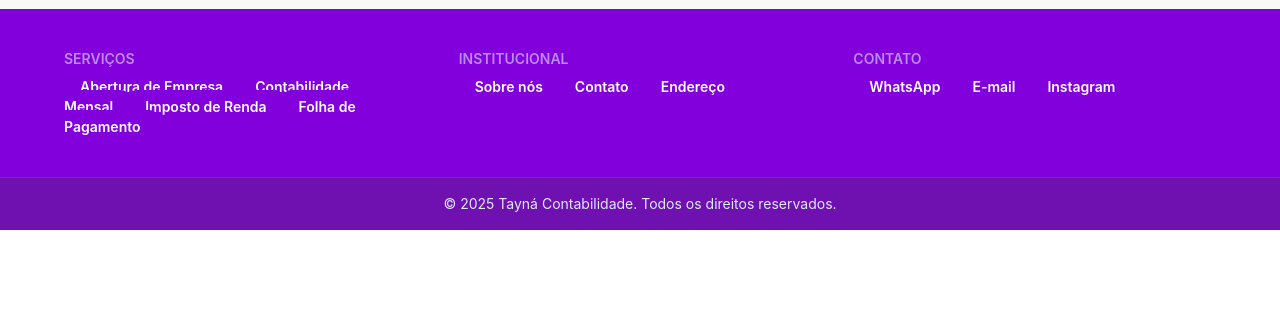
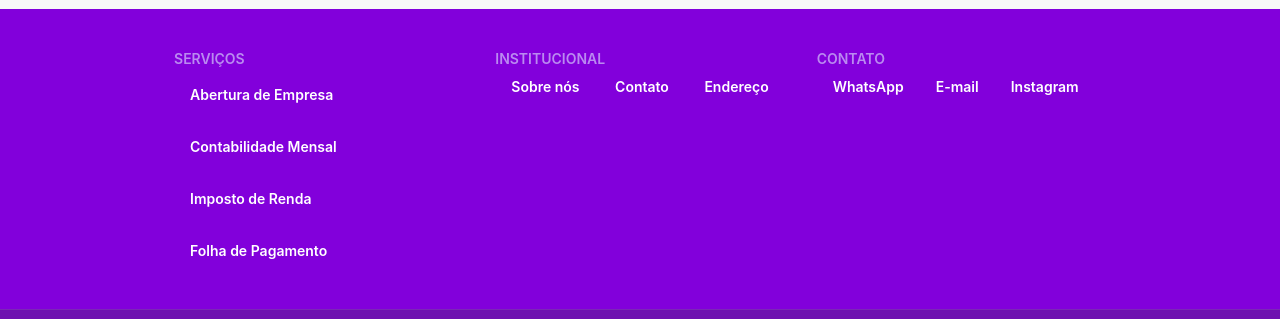
Before and after one commit to Helton-Carlos/tayna-contabilidade, a Nuxt app in the folder frontend/: page / in a window 1280 px wide. Shown: the part 3071-3390 px from the top of the page. Before the commit the page ends 3301 px from the top, so only its background shows below. Built offline with nearby package versions, Linux system fonts and the light colour scheme.

Commit message:
fix: adjust footer layout

```diff
--- a/frontend/app/components/Footer.vue
+++ b/frontend/app/components/Footer.vue
@@ -5,11 +5,15 @@
         <h6 class="footer-title">
           Serviços
         </h6>
-        <a class="link link-hover">Abertura de Empresa</a>
-        <a class="link link-hover">Contabilidade Mensal</a>
-        <a class="link link-hover">Imposto de Renda</a>
-        <a class="link link-hover">Folha de Pagamento</a>
+
+        <div class="flex flex-col gap-4">
+          <a class="link link-hover">Abertura de Empresa</a>
+          <a class="link link-hover">Contabilidade Mensal</a>
+          <a class="link link-hover">Imposto de Renda</a>
+          <a class="link link-hover">Folha de Pagamento</a>
+        </div>
       </nav>
+
       <nav>
         <h6 class="footer-title">
           Institucional
@@ -17,16 +21,23 @@
         <NuxtLink
           to="/sobre"
           class="link link-hover"
-        >Sobre nós</NuxtLink>
+        >
+          Sobre nós
+        </NuxtLink>
         <NuxtLink
           to="/contato"
           class="link link-hover"
-        >Contato</NuxtLink>
+        >
+          Contato
+        </NuxtLink>
         <NuxtLink
           to="/endereco"
           class="link link-hover"
-        >Endereço</NuxtLink>
+        >
+          Endereço
+        </NuxtLink>
       </nav>
+
       <nav>
         <h6 class="footer-title">
           Contato
@@ -43,6 +54,7 @@
       </nav>
     </div>
   </footer>
+
   <footer
     class="footer footer-center bg-purple-800 text-primary-content border-t border-neutral-content/10 p-4"
   >
```
